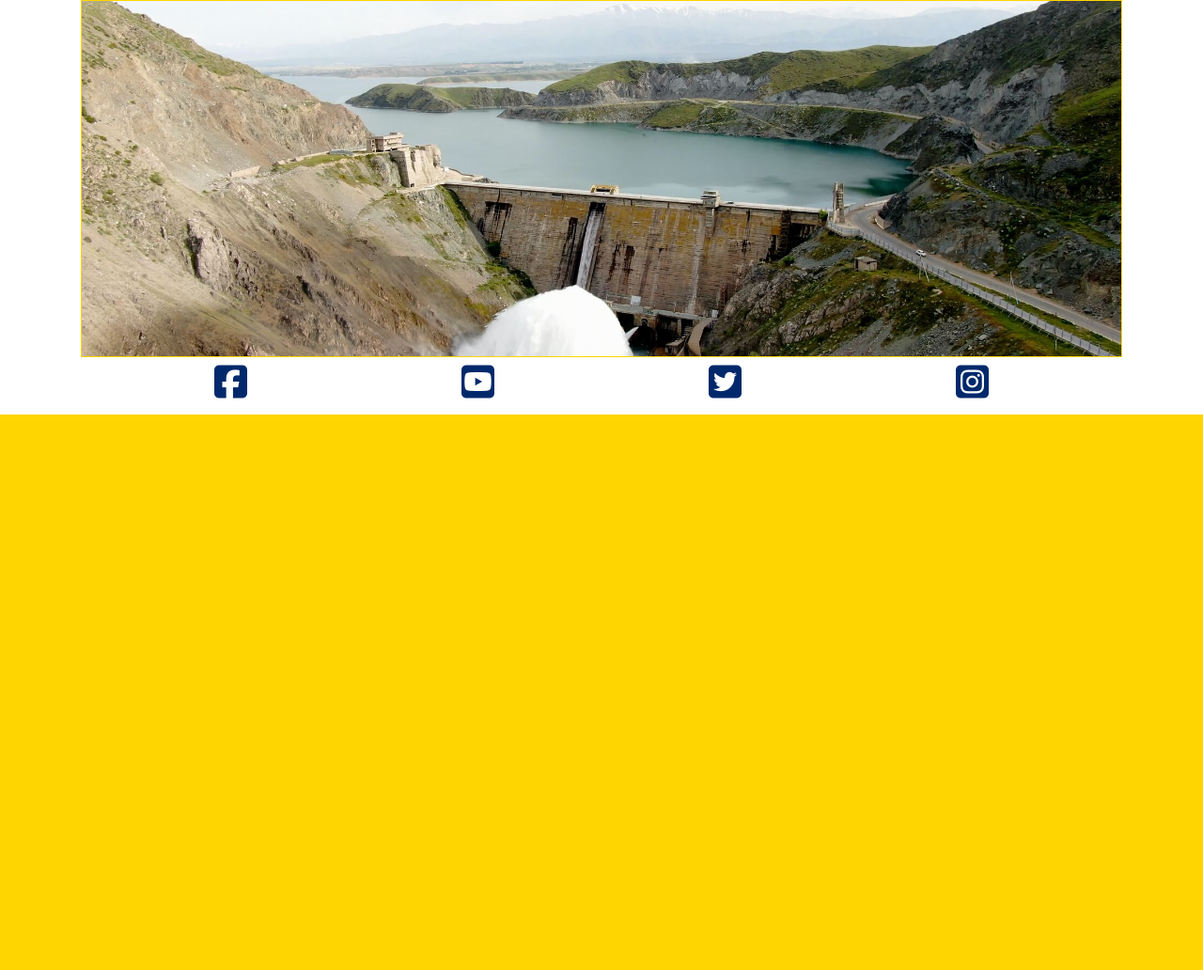
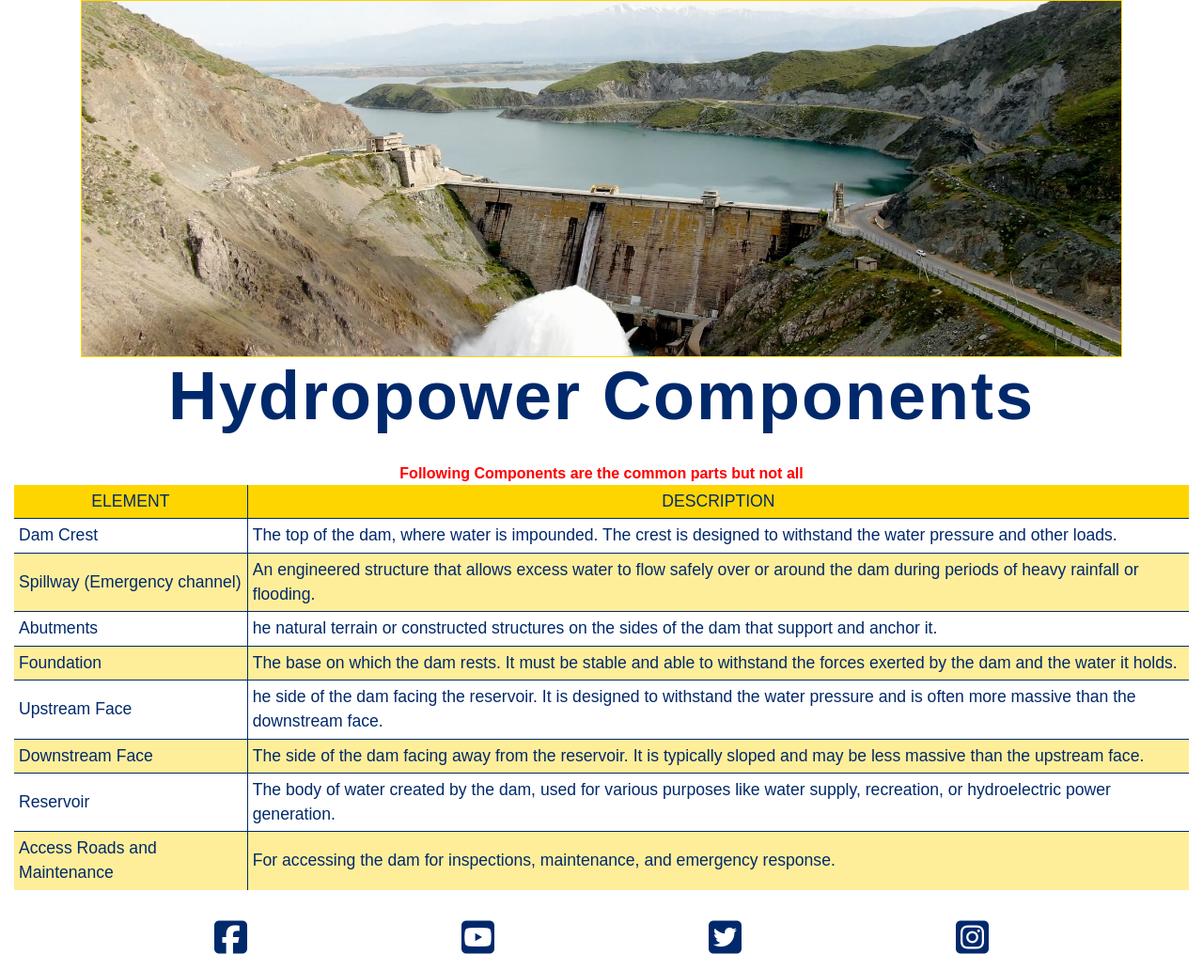
Before and after one commit to AlAliMazen/Clean-Energy, a plain HTML site: page hydropower.html in a window 1280 px wide. Shown: the part 882-1914 px from the top of the page at 94% size. Before the commit the page ends 1323 px from the top, so only its background shows below. Drawn offline with Linux system fonts and the light colour scheme; a web font is replaced by a local one.

Commit message:
Feat: Add components of hydro system in html page

```diff
--- a/hydropower.html
+++ b/hydropower.html
@@ -62,6 +62,81 @@
             <div>
             </div>
         </section>
+        <!--Components of selected system-->
+        <section id="hydro-system-components">
+            <div class="title-center make-title-bolder top-bottom-margin">
+                <h2>Hydropower Components</h2>
+            </div>
+            <!--table with two columns part on left description on the right-->
+            <div id="components-container">
+                <div>
+                    <table id="components-table">
+                        <caption class="special-note"> <strong>Following Components are the common parts but not all</strong></caption>
+                        <thead>
+                            <tr>
+                                <td>Element</td>
+                                <td>Description</td>
+                            </tr>
+                        </thead>
+                        <tbody>
+                            <tr>
+                                <td>Dam Crest</td>
+                                <td>The top of the dam, where water is impounded.
+                                    The crest is designed to withstand
+                                    the water pressure and other loads.
+                                </td>
+                            </tr>
+                            <tr>
+                                <td>Spillway (Emergency channel)</td>
+                                <td>An engineered structure that allows excess
+                                    water to flow safely over or around the dam
+                                    during periods of heavy rainfall or flooding.
+                                </td>
+                            </tr>
+                            <tr>
+                                <td>Abutments</td>
+                                <td>he natural terrain or constructed structures
+                                    on the sides of the dam that support and anchor it.
+                                </td>
+                            </tr>
+                            <tr>
+                                <td>Foundation</td>
+                                <td>The base on which the dam rests. It must be
+                                    stable and able to withstand the forces
+                                    exerted by the dam and the water it holds.
+                                </td>
+                            </tr>
+                            <tr>
+                                <td>Upstream Face</td>
+                                <td>he side of the dam facing the reservoir.
+                                    It is designed to withstand the water pressure
+                                     and is often more massive than the downstream face.
+                                </td>
+                            </tr>
+                            <tr>
+                                <td>Downstream Face</td>
+                                <td>The side of the dam facing away from the reservoir.
+                                    It is typically sloped and may be less massive than
+                                    the upstream face.
+                                </td>
+                            </tr>
+                            <tr>
+                                <td>Reservoir</td>
+                                <td>The body of water created by the dam, used
+                                     for various purposes like water supply, recreation,
+                                     or hydroelectric power generation.
+                                    </td>
+                            </tr>
+                            <tr>
+                                <td>Access Roads and Maintenance</td>
+                                <td>For accessing the dam for inspections, maintenance, and emergency response.
+                                </td>
+                            </tr>
+                        </tbody>
+                    </table>
+                </div>
+            </div>
+        </section>
     </main>
 
     <!--Footer-->
```
